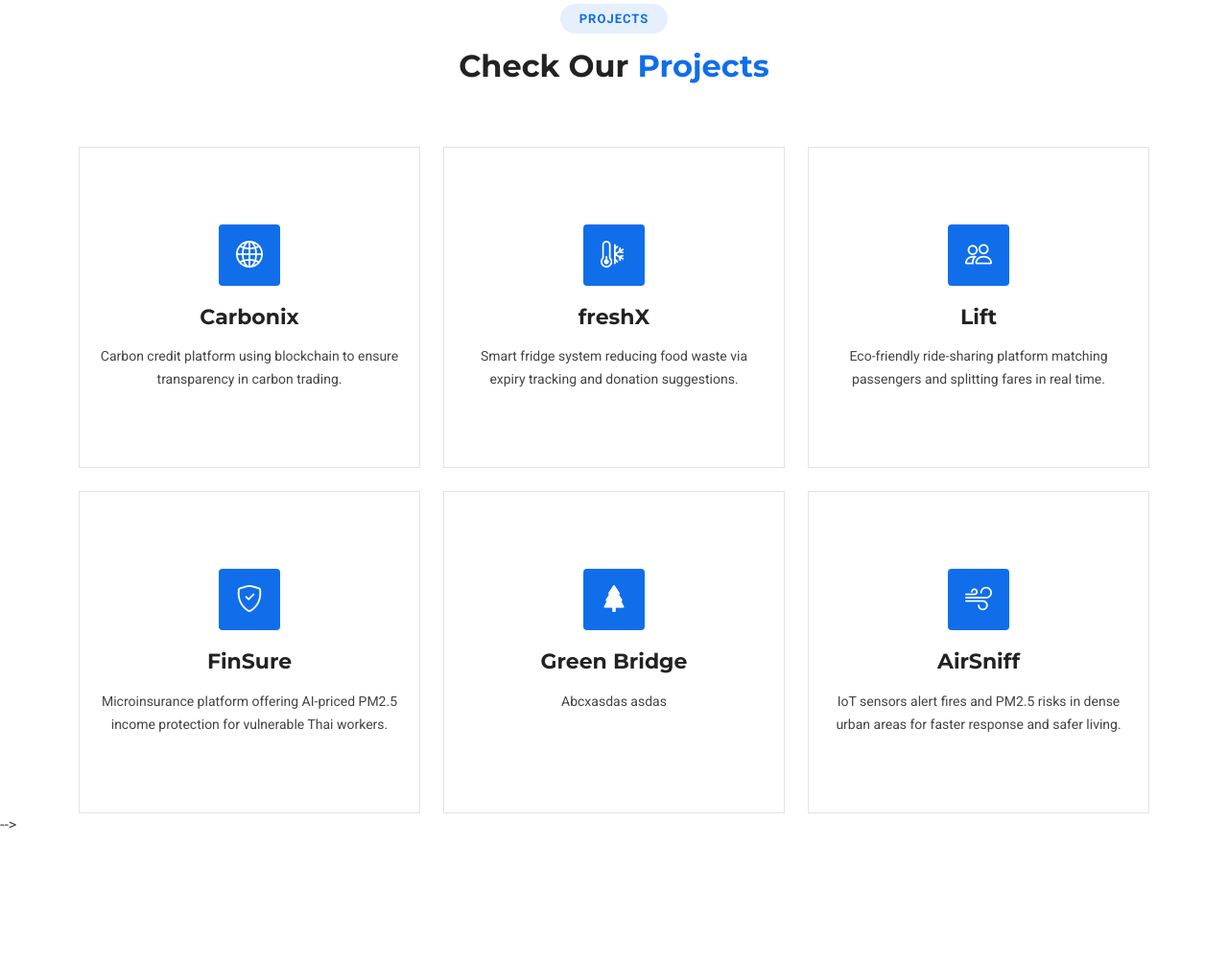
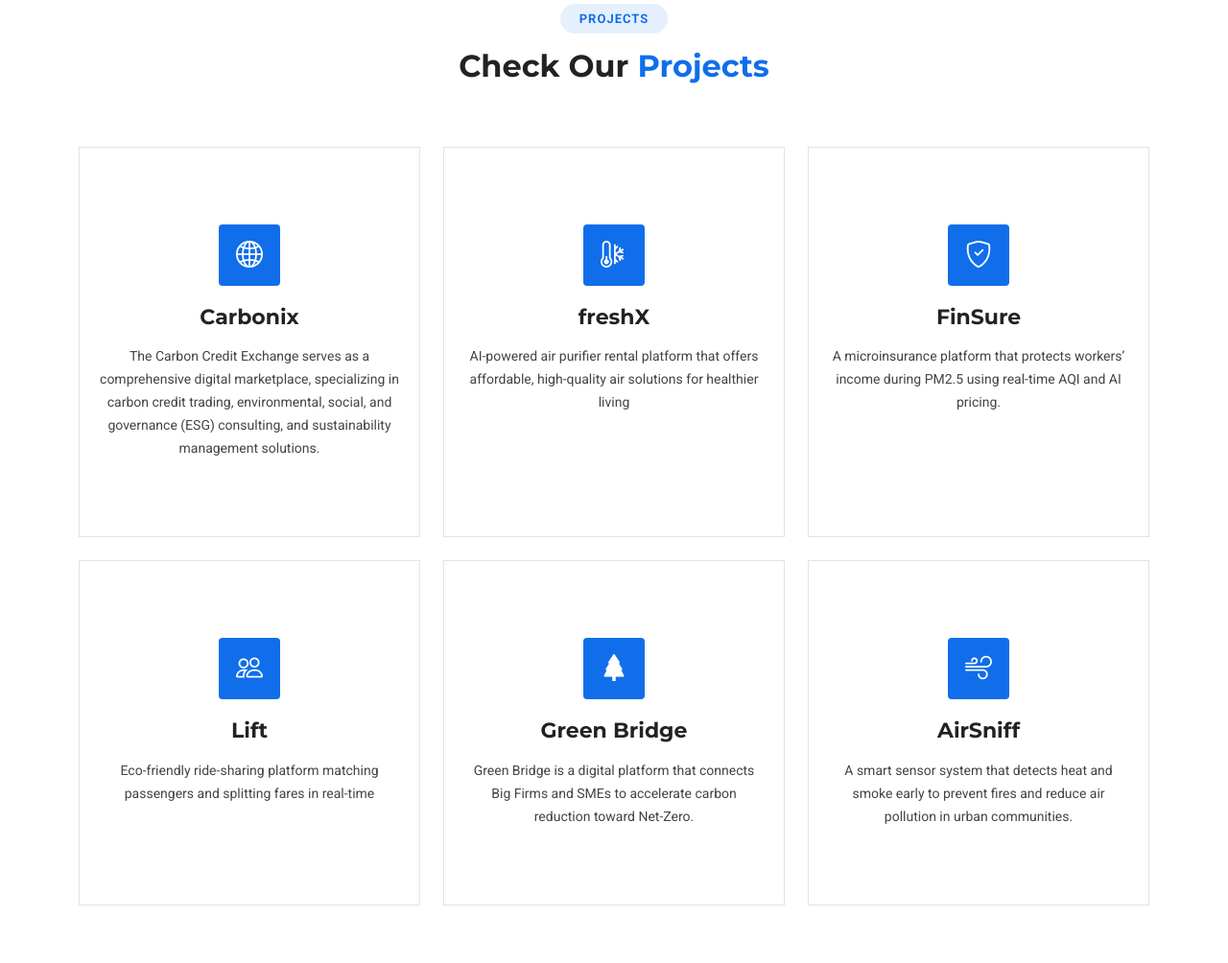
Before and after one commit to MADT-NIDA/expo4-stations-dataproject, a FastAPI app: page / in a window 1280 px wide. Shown: the part 975-1979 px from the top of the page at 96% size. Before the commit the page ends 1839 px from the top, so only its background shows below. Run offline with FastAPI, Linux system fonts and the light colour scheme; some libraries are stand-ins or nearby versions; some web fonts are replaced.

Commit message:
feat: fix desc

```diff
--- a/templates/index.html
+++ b/templates/index.html
@@ -65,7 +65,7 @@
             <a href="/projects/carbonix" class="stretched-link">
               <h3>Carbonix</h3>
             </a>
-            <p>Carbon credit platform using blockchain to ensure transparency in carbon trading.</p>
+            <p>The Carbon Credit Exchange serves as a comprehensive digital marketplace, specializing in carbon credit trading, environmental, social, and governance (ESG) consulting, and sustainability management solutions. </p>
           </div>
         </div><!-- End Service Item -->
 
@@ -78,20 +78,8 @@
               <h3>freshX</h3>
             </a>
             <p>
-              Smart fridge system reducing food waste via expiry tracking and donation suggestions.
+              AI-powered air purifier rental platform that offers affordable, high-quality air solutions for healthier living
             </p>
-          </div>
-        </div><!-- End Service Item -->
-
-        <div class="col-lg-4 col-md-6" data-aos="fade-up" data-aos-delay="300">
-          <div class="service-item position-relative">
-            <div class="icon">
-              <i class="bi bi-people"></i>
-            </div>
-            <a href="/projects/lift" class="stretched-link">
-              <h3>Lift</h3>
-            </a>
-            <p>Eco-friendly ride-sharing platform matching passengers and splitting fares in real time.</p>
           </div>
         </div><!-- End Service Item -->
 
@@ -103,10 +91,24 @@
             <a href="/projects/finsure" class="stretched-link">
               <h3>FinSure</h3>
             </a>
-            <p>Microinsurance platform offering AI-priced PM2.5 income protection for vulnerable Thai workers.</p>
+            <p>A microinsurance platform that protects workers’ income during PM2.5 using real-time AQI and AI pricing.</p>
             <!-- <a href="#" class="stretched-link"></a> -->
           </div>
         </div><!-- End Service Item -->
+
+
+        <div class="col-lg-4 col-md-6" data-aos="fade-up" data-aos-delay="300">
+          <div class="service-item position-relative">
+            <div class="icon">
+              <i class="bi bi-people"></i>
+            </div>
+            <a href="/projects/lift" class="stretched-link">
+              <h3>Lift</h3>
+            </a>
+            <p>Eco-friendly ride-sharing platform matching passengers and splitting fares in real-time
+          </div>
+        </div><!-- End Service Item -->
+
 
         <div class="col-lg-4 col-md-6" data-aos="fade-up" data-aos-delay="500">
           <div class="service-item position-relative">
@@ -116,7 +118,7 @@
             <a href="/projects/greenbridge" class="stretched-link">
               <h3>Green Bridge</h3>
             </a>
-            <p>Abcxasdas asdas </p>
+            <p>Green Bridge is a digital platform that connects Big Firms and SMEs to accelerate carbon reduction toward Net-Zero. </p>
             <!-- <a href="#" class="stretched-link"></a> -->
           </div>
         </div><!-- End Service Item -->
@@ -129,23 +131,10 @@
             <a href="/projects/airsniff" class="stretched-link">
               <h3>AirSniff</h3>
             </a>
-            <p>IoT sensors alert fires and PM2.5 risks in dense urban areas for faster response and safer living.</p>
+            <p>A smart sensor system that detects heat and smoke early to prevent fires and reduce air pollution in urban communities.</p>
             <!-- <a href="#" class="stretched-link"></a> -->
           </div>
-        </div><!-- End Service Item -->
-
-        <!-- <div class="col-lg-4 col-md-6" data-aos="fade-up" data-aos-delay="500">
-          <div class="service-item position-relative">
-            <div class="icon">
-              <i class="bi bi-calendar4-week"></i>
-            </div>
-            <a href="/projects/greenbridge" class="stretched-link">
-              <h3>airsniff</h3>
-            </a>
-            <p>Abcxasdas asdas </p>
-            <!-- <a href="#" class="stretched-link"></a> -->
-          </div>
-        </div> -->
+        </div>
         <!-- End Service Item -->
 
         <!-- <div class="col-lg-4 col-md-6" data-aos="fade-up" data-aos-delay="600">
@@ -276,3 +265,14 @@
     </script>
 
 {% endblock %}
+1 Carbonix : The Carbon Credit Exchange serves as a comprehensive digital marketplace, specializing in carbon credit trading, environmental, social, and governance (ESG) consulting, and sustainability management solutions.
+
+2 Fresh X : AI-powered air purifier rental platform that offers affordable, high-quality air solutions for healthier living
+
+3 Lift : Eco-friendly ride-sharing platform matching passengers and splitting fares in real-time
+
+4 FinSure : A microinsurance platform that protects workers’ income during PM2.5 using real-time AQI and AI pricing.
+
+5 Green Bridge : Green Bridge is a digital platform that connects Big Firms and SMEs to accelerate carbon reduction toward Net-Zero.
+
+6 AirSniff : A smart sensor system that detects heat and smoke early to prevent fires and reduce air pollution in urban communities.
```
